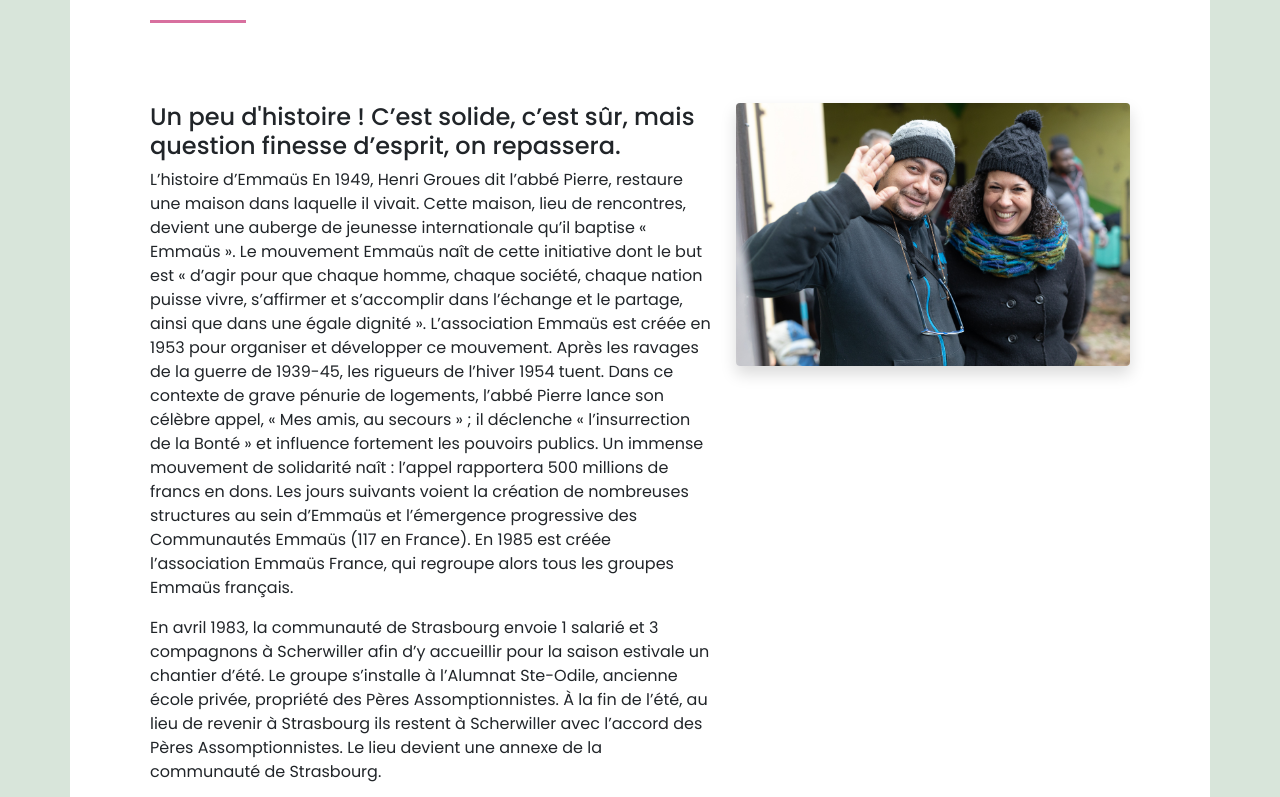
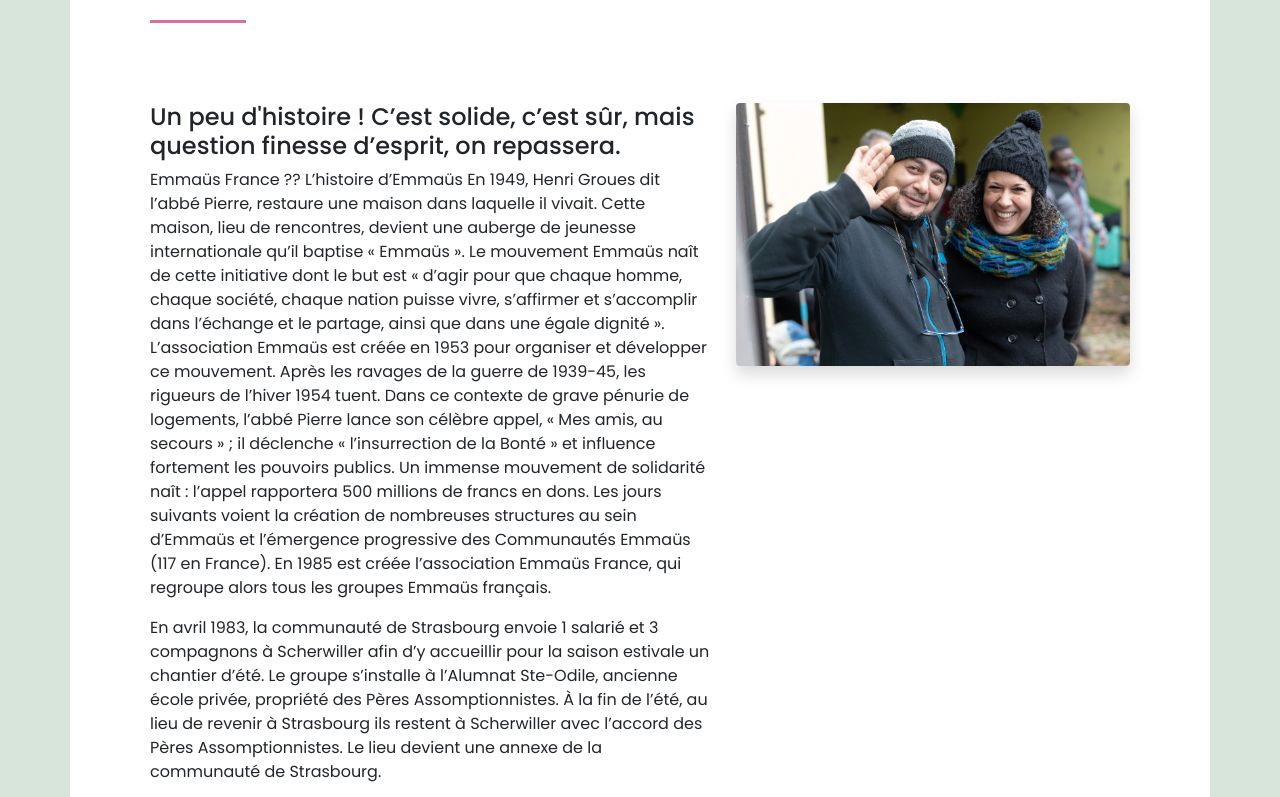
Before and after one commit to pacmad/summer-camp-1, a Next.js app in the folder summer-camp/: page /about in a window 1280 px wide. Shown: the part 442-1239 px from the top of the page. Built offline with nearby package versions, Linux system fonts and the light colour scheme.

Commit message:
update 06/02

```diff
--- a/summer-camp/components/aboutFaq/AboutSection.js
+++ b/summer-camp/components/aboutFaq/AboutSection.js
@@ -14,15 +14,15 @@
               d’esprit, on repassera.
             </h4>
             <p>
-              L’histoire d’Emmaüs En 1949, Henri Groues dit l’abbé Pierre,
-              restaure une maison dans laquelle il vivait. Cette maison, lieu de
-              rencontres, devient une auberge de jeunesse internationale qu’il
-              baptise « Emmaüs ». Le mouvement Emmaüs naît de cette initiative
-              dont le but est « d’agir pour que chaque homme, chaque société,
-              chaque nation puisse vivre, s’affirmer et s’accomplir dans
-              l’échange et le partage, ainsi que dans une égale dignité ».
-              L’association Emmaüs est créée en 1953 pour organiser et
-              développer ce mouvement. Après les ravages de la guerre de
+              Emmaüs France ?? L’histoire d’Emmaüs En 1949, Henri Groues dit
+              l’abbé Pierre, restaure une maison dans laquelle il vivait. Cette
+              maison, lieu de rencontres, devient une auberge de jeunesse
+              internationale qu’il baptise « Emmaüs ». Le mouvement Emmaüs naît
+              de cette initiative dont le but est « d’agir pour que chaque
+              homme, chaque société, chaque nation puisse vivre, s’affirmer et
+              s’accomplir dans l’échange et le partage, ainsi que dans une égale
+              dignité ». L’association Emmaüs est créée en 1953 pour organiser
+              et développer ce mouvement. Après les ravages de la guerre de
               1939-45, les rigueurs de l’hiver 1954 tuent. Dans ce contexte de
               grave pénurie de logements, l’abbé Pierre lance son célèbre appel,
               « Mes amis, au secours » ; il déclenche « l’insurrection de la
--- a/summer-camp/components/infos-section/tabs/Tabs.js
+++ b/summer-camp/components/infos-section/tabs/Tabs.js
@@ -60,7 +60,7 @@
             Trasport
           </button>
         </div>
-        <div className="tab-content " id="v-pills-tabContent">
+        <div className="tab-content text-primary" id="v-pills-tabContent">
           <div
             class="tab-pane fade show active"
             id="v-pills-home"
```
